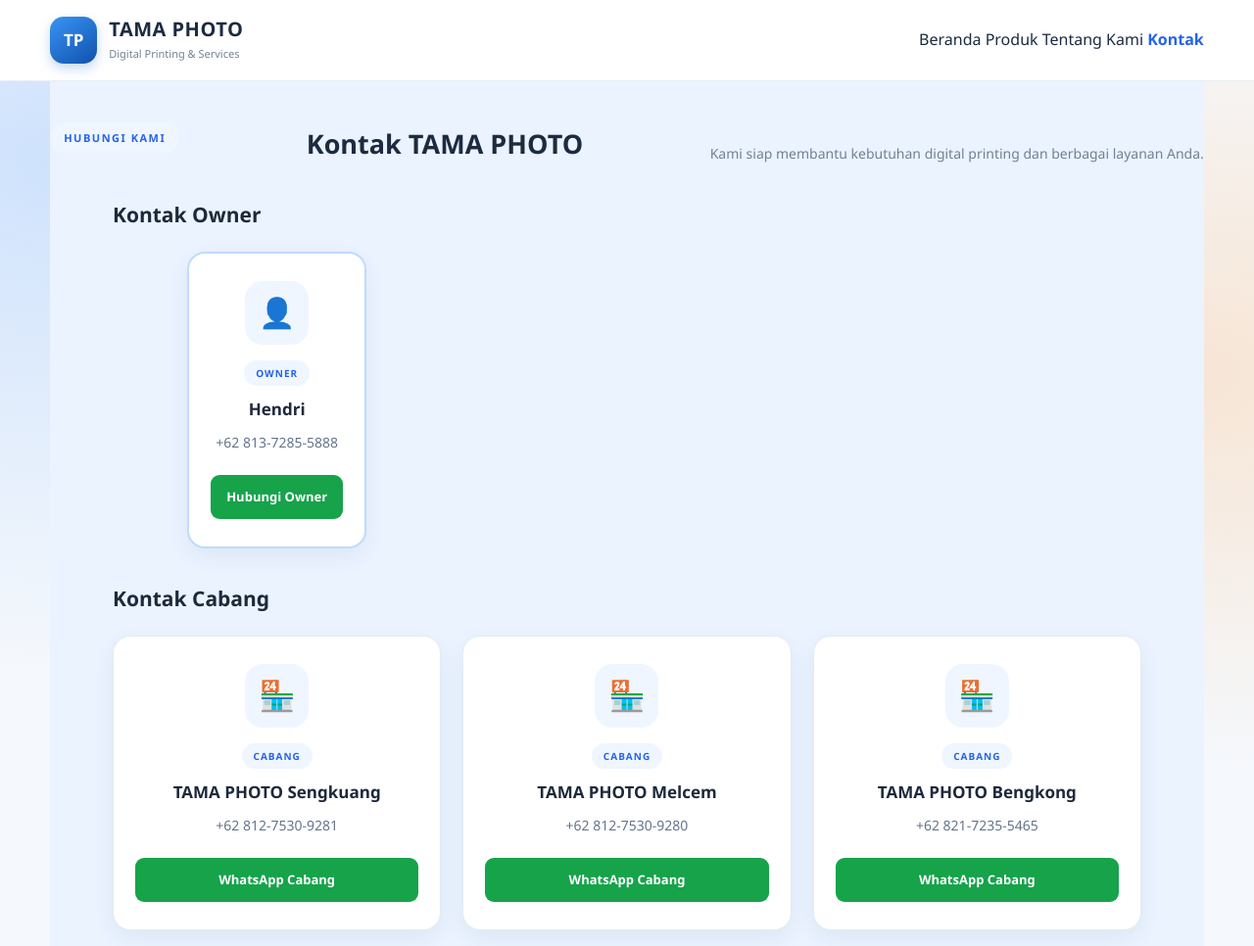
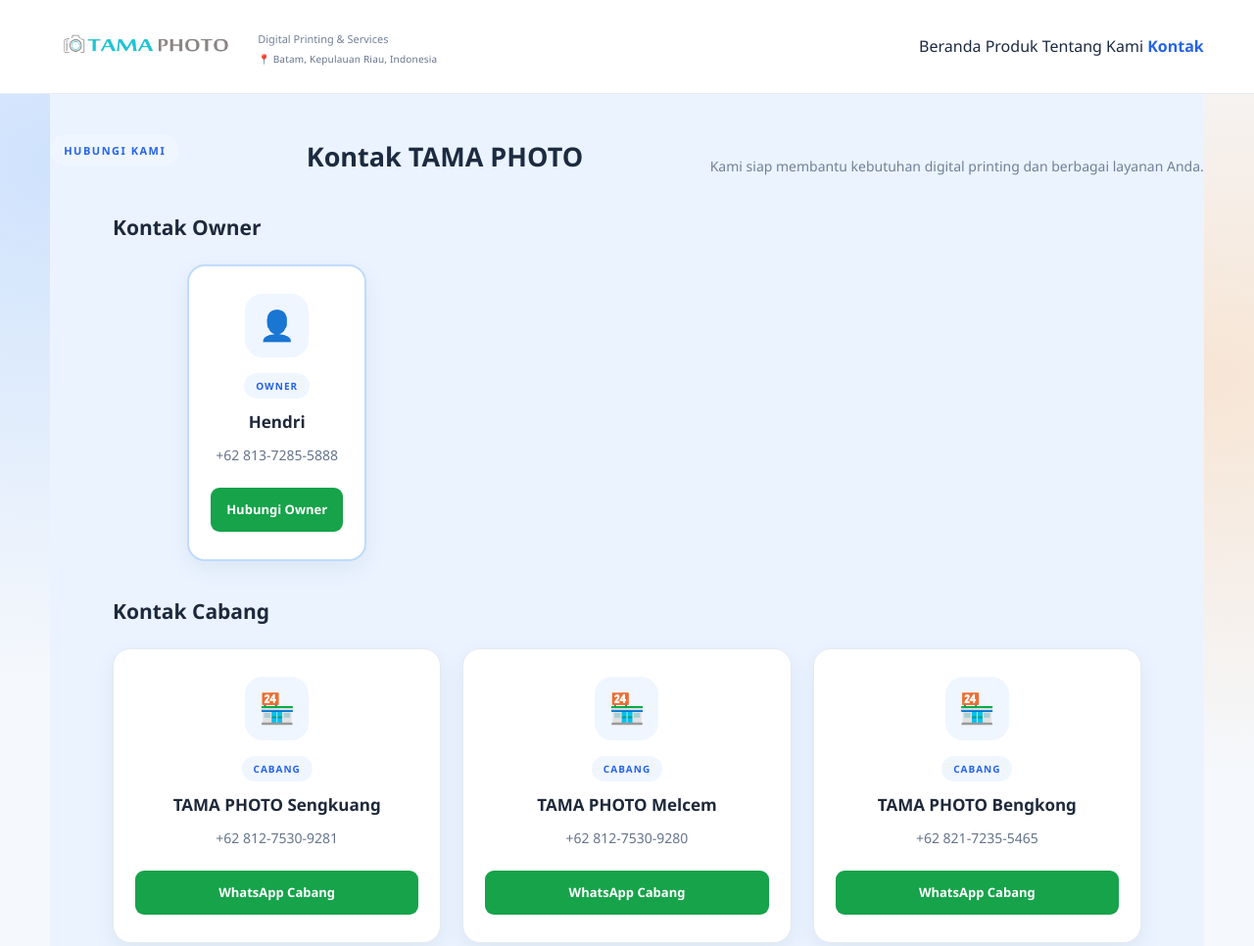
Before and after one commit to phototama/TAMA-PHOTO, a plain HTML site: page kontak.html in a window 1280 px wide. Shown: the top 966 px of the page at 98% size. Drawn offline with Linux system fonts and the light colour scheme.

Commit message:
Update official TAMA PHOTO logo

```diff
--- a/kontak.html
+++ b/kontak.html
@@ -18,14 +18,18 @@
     <header class="header">
         <div class="container header-content">
 
-            <a href="index.html" class="brand">
-                <div class="brand-logo">TP</div>
+           <a href="index.html" class="brand">
+    <div class="brand-logo">
+        <img src="images/logo-tama-photo.png" alt="Logo TAMA PHOTO">
+    </div>
 
-                <div class="brand-text">
-                    <h1>TAMA PHOTO</h1>
-                    <p>Digital Printing & Services</p>
-                </div>
-            </a>
+    <div class="brand-text">
+        <p>Digital Printing & Services</p>
+        <span class="brand-location">
+            <span>📍</span> Batam, Kepulauan Riau, Indonesia
+        </span>
+    </div>
+</a>
 
             <nav class="nav">
                 <a href="index.html">Beranda</a>
--- a/style.css
+++ b/style.css
@@ -72,18 +72,26 @@ input {
     gap: 12px;
 }
 
+
 .brand-logo {
-    width: 48px;
-    height: 48px;
-    display: grid;
-    place-items: center;
-    border-radius: 14px;
-    color: var(--white);
-    font-size: 17px;
-    font-weight: 800;
-    background: linear-gradient(145deg, #3994f5, #1052ac);
-    box-shadow: 0 5px 12px rgba(23, 105, 210, 0.25);
-}
+    width: 200px;
+    height: 95px;
+    display: flex;
+    align-items: center;
+    justify-content: center;
+    flex-shrink: 0;
+    background: transparent;
+    box-shadow: none;
+    border-radius: 0;
+}
+
+.brand-logo img {
+    width: 100%;
+    height: 100%;
+    object-fit: contain;
+    display: block;
+}
+
 
 .brand-text h1 {
     font-size: 20px;
```
Also changed, not shown: index.html (+4 -3 lines), tentang.html (+11 -7 lines), images/logo-tama-photo.png (added).
